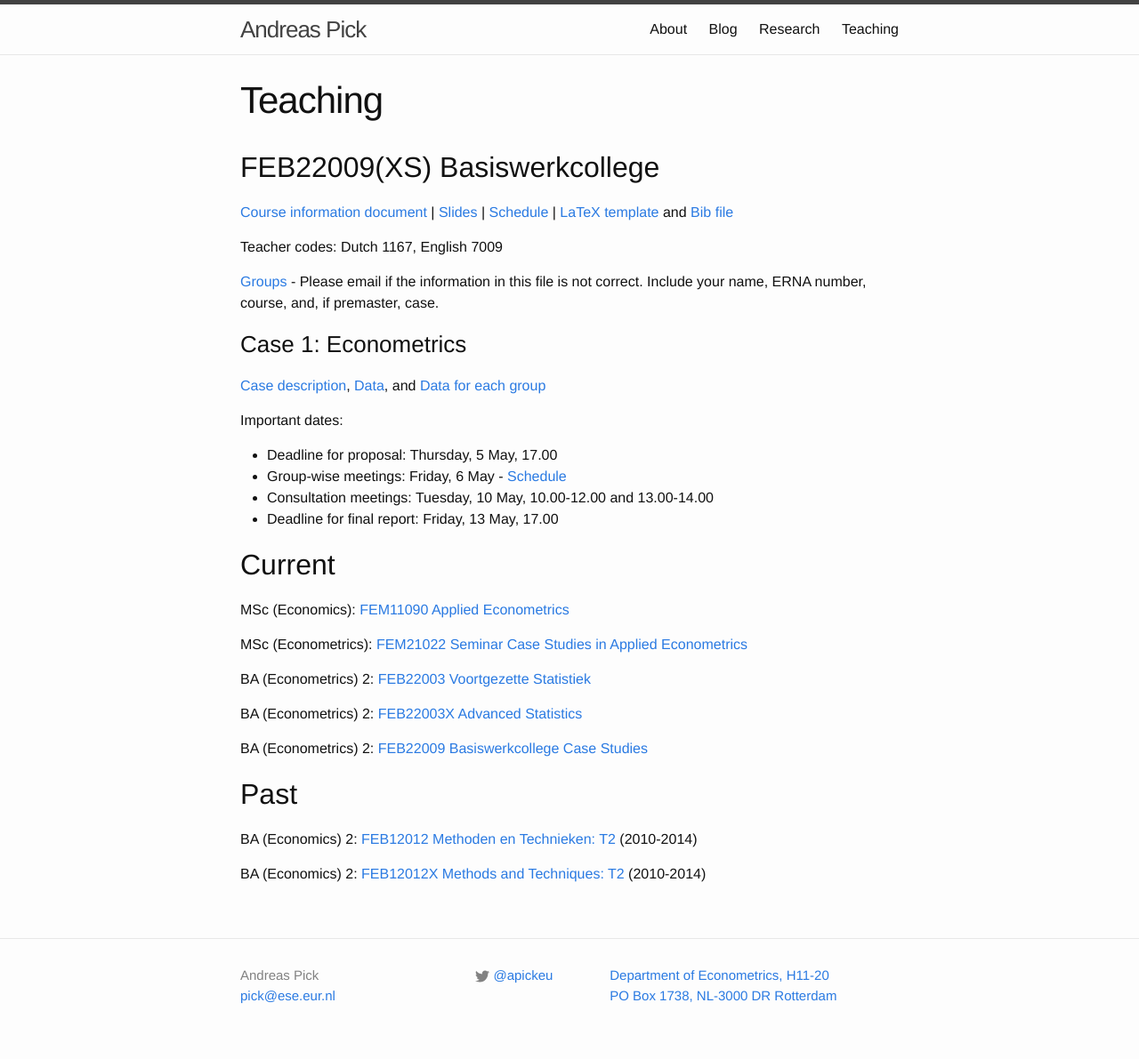
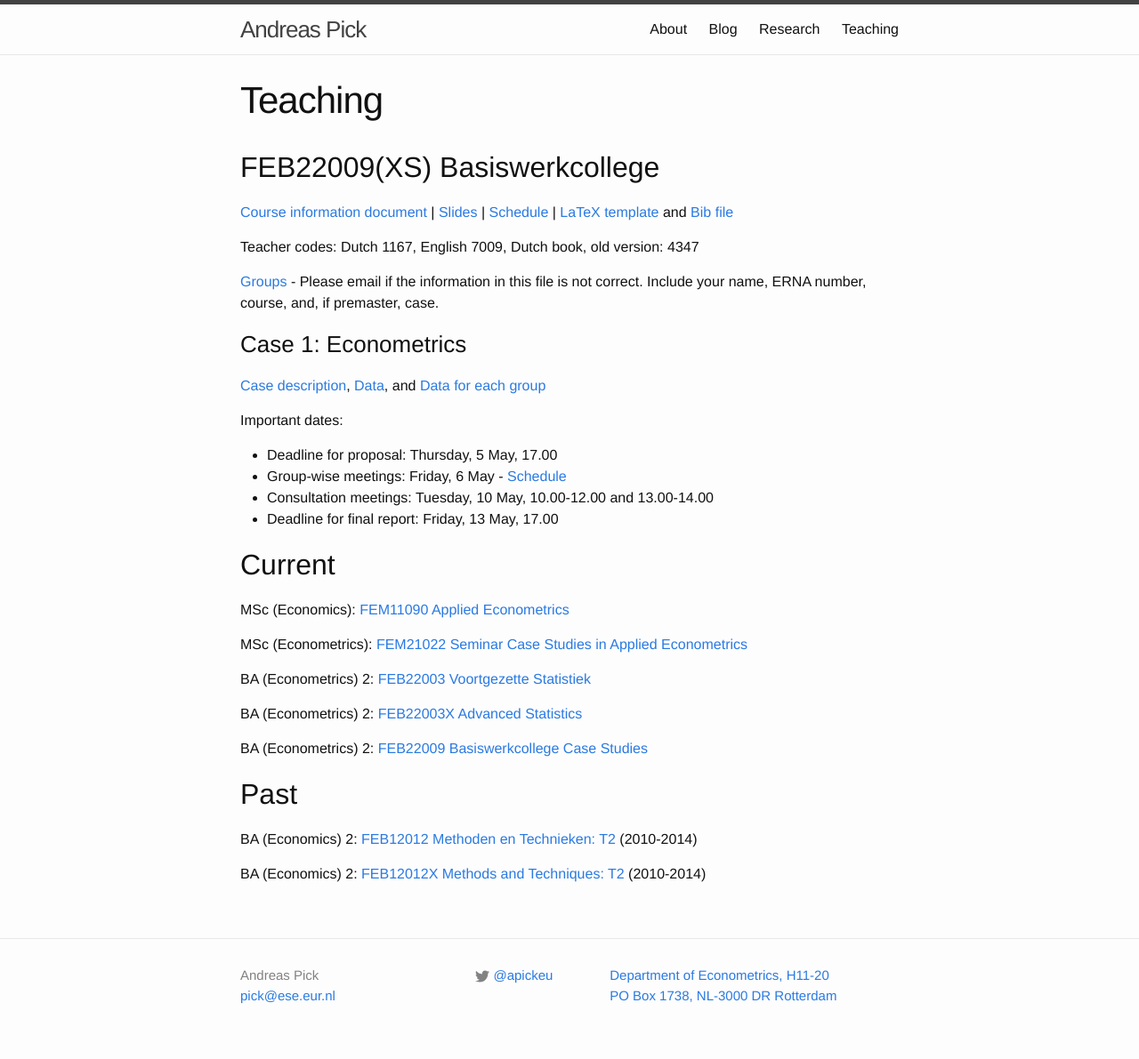
Before and after one commit to ap236/ap236.github.io, a Jekyll site: the page built from teaching.md, in a window 1280 px wide. Shown: the whole page at 89% size. Built offline with Jekyll 4.4.1, drawn with Linux system fonts in a browser that asks for light colours.

Commit message:
Basisweco updated

```diff
--- a/teaching.md
+++ b/teaching.md
@@ -8,7 +8,7 @@ FEB22009(XS) Basiswerkcollege
 [Course information document](/Basisweco/FEB22009_Course_information.pdf) | [Slides](/Basisweco/FEB22009_slides.pdf) |
 [Schedule](/Basisweco/Schedule_basiswerkcollege.pdf) | [LaTeX template](/Basisweco/Basisweco_template.tex) and [Bib file](/Basisweco/Basisweco.bib)
 
-Teacher codes: Dutch 1167, English 7009
+Teacher codes: Dutch 1167, English 7009, Dutch book, old version: 4347
 
 [Groups](/Basisweco/Groups1.txt) - Please email if the information in this file is not correct. Include your name, ERNA number, course, and, if premaster, case.
 
```
